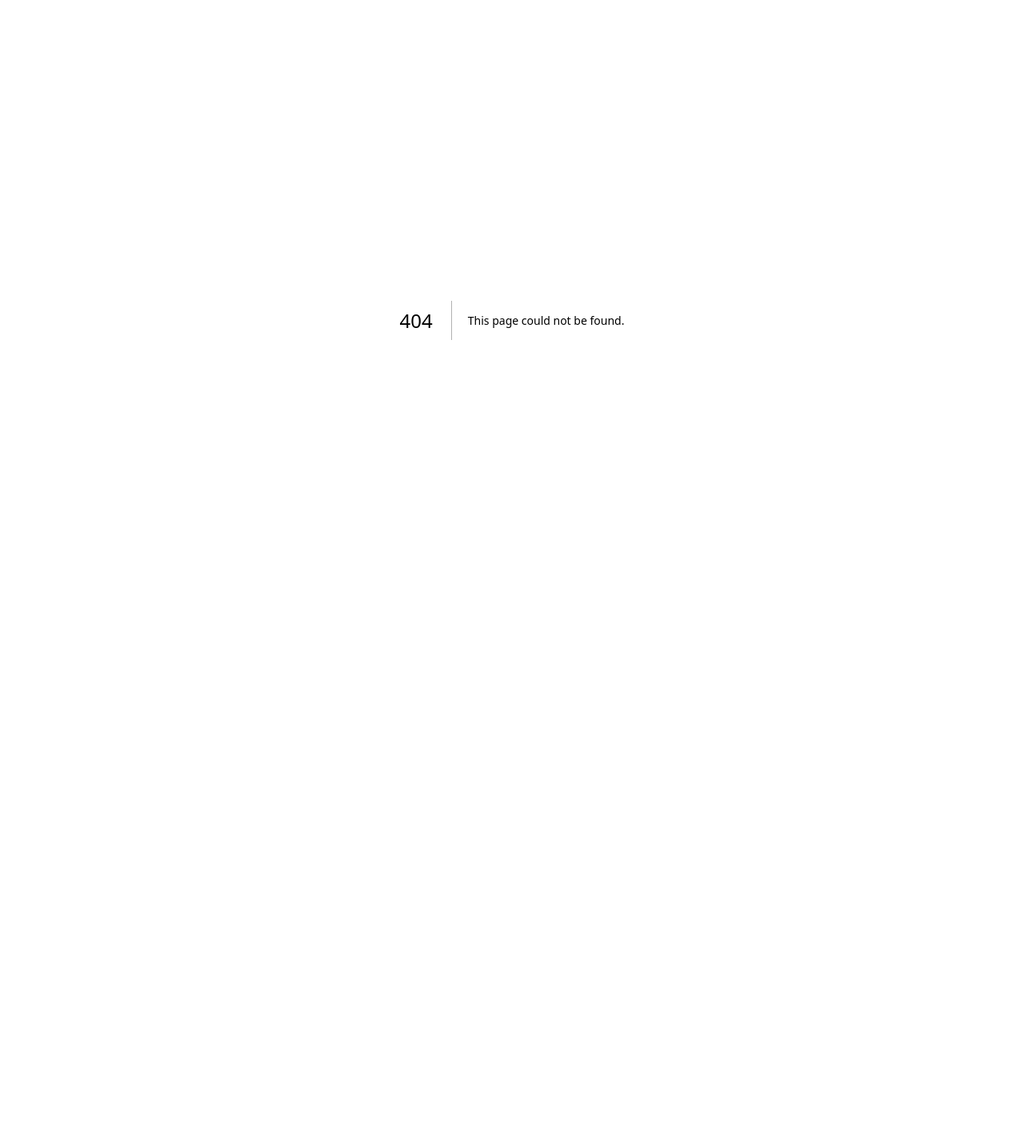
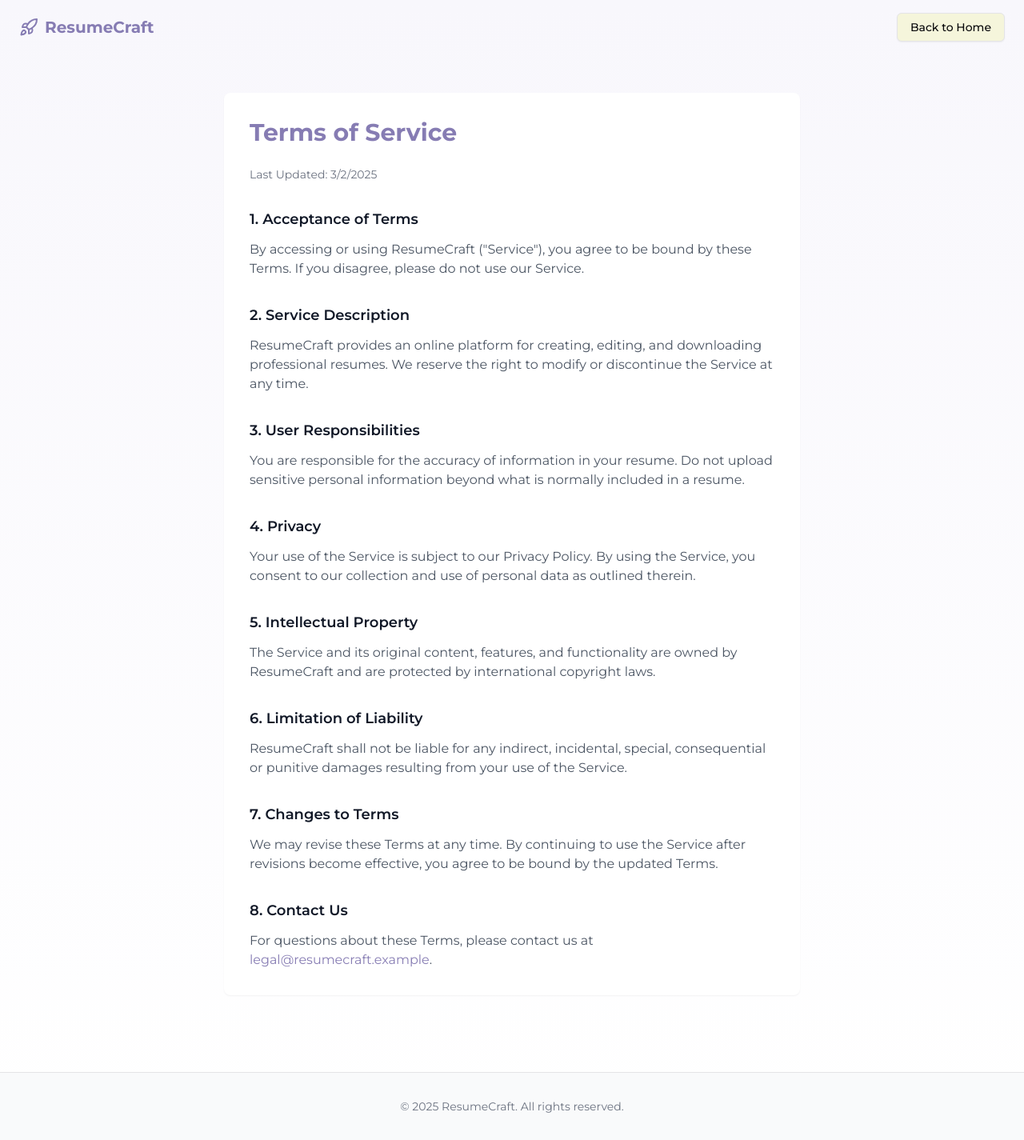
Before and after one commit to Reetam101/ResuFlex-Resume-Builder-, a Next.js app: page /tos in a window 1280 px wide. Before the commit this address had no page. Shown: the whole page at 80% size. Before the commit the page ends 800 px from the top, so only its background shows below. Built offline with nearby package versions, Linux system fonts and the light colour scheme.

Commit message:
feat: added the terms of service page and billing success page and stripe checkout session

```diff
--- /dev/null
+++ b/src/app/(main)/billing/success/page.tsx
@@ -0,0 +1,36 @@
+import { CheckCircle2, ArrowLeft } from "lucide-react";
+import Link from "next/link";
+
+export default function BillingSuccessPage() {
+  return (
+    <div className="bg-[#]min-h-screen bg-gradient-to-b from-[hsl(60 56% 91)] to-white flex items-center justify-center p-4">
+      <div className="max-w-md w-full bg-white rounded-xl shadow-sm p-8 text-center">
+        {/* Success Icon */}
+        <div className="mx-auto flex items-center justify-center h-20 w-20 rounded-full bg-green-100 mb-6">
+          <CheckCircle2 className="h-10 w-10 text-green-600" />
+        </div>
+
+        {/* Success Message */}
+        <h1 className="text-2xl font-bold text-gray-900 mb-3">Payment Successful!</h1>
+        <p className="text-gray-600 mb-8">
+          Thank you for your purchase. Your account has been upgraded successfully.
+        </p>
+
+        {/* Back to Resumes Button */}
+        <Link
+          href="/resumes"
+          className="inline-flex items-center justify-center px-6 py-3 border border-transparent text-base font-medium rounded-md text-white bg-[#867cb3] hover:bg-[#756aa3] transition-colors"
+        >
+          <ArrowLeft className="mr-2 h-4 w-4" />
+          Return to My Resumes
+        </Link>
+
+        {/* Additional Help */}
+        <p className="mt-6 text-sm text-gray-500">
+          Receipt sent to your email. Need help?{' '}
+          <a href="#" className="text-[#867cb3] hover:underline">Contact support</a>
+        </p>
+      </div>
+    </div>
+  );
+}
--- a/src/app/page.tsx
+++ b/src/app/page.tsx
@@ -3,9 +3,11 @@
 import logo from "@/assets/logo.png"
 import preview from "@/assets/preview.png"
 import { premiumFeatures, premiumPlusFeatures } from "@/components/premium/PremiumModal";
+import { Badge } from "@/components/ui/badge";
 
 import { Button } from "@/components/ui/button";
 import { Card, CardHeader, CardTitle, CardDescription, CardContent } from "@/components/ui/card";
+import { scrollToSection } from "@/lib/utils";
 import { useAuth, UserButton } from "@clerk/nextjs";
 import {
   Rocket,
@@ -29,11 +31,13 @@ import {
 } from "lucide-react";
 import Image from "next/image";
 import Link from "next/link";
+import { useRouter } from "next/navigation";
 import { useState } from "react";
 
 export default function Home() {
   const [mobileMenuOpen, setMobileMenuOpen] = useState(false);
  const {isSignedIn } = useAuth()
+ const router = useRouter();
   return (
     <div className="min-h-screen bg-gradient-to-b from-[hsl(60 56% 91)] to-white">
       {/* Navigation */}
@@ -62,9 +66,17 @@ export default function Home() {
 
         {/* Desktop Navigation */}
         <div className="hidden md:flex items-center space-x-4 px-6">
-          <Button variant="ghost" className="text-gray-700 hover:text-[#867cb3]">Features</Button>
-          <Button variant="ghost" className="text-gray-700 hover:text-[#867cb3]">Pricing</Button>
-          <Button variant="ghost" className="text-gray-700 hover:text-[#867cb3]">Templates</Button>
+          <Button variant="ghost" className="text-gray-700 hover:text-[#867cb3]" onClick={() => router.push("/tos")}>Terms of Services</Button>
+          <Button variant="ghost" className="text-gray-700 hover:text-[#867cb3]" onClick={() => scrollToSection('features')}>Features</Button>
+          <Button variant="ghost" className="text-gray-700 hover:text-[#867cb3]" onClick={() => scrollToSection('pricing')}>Pricing</Button>
+          {/* <Button variant="ghost" className="text-gray-700 hover:text-[#867cb3]">Templates</Button> */}
+          <Button variant="ghost" className="text-gray-700 hover:text-[#867cb3] relative group">
+  Templates
+  <span className="absolute -top-2 -right-2 bg-[#fff3cd] text-[#856404] text-[0.65rem] font-medium px-1.5 py-0.5 rounded-full border border-[#ffeeba] shadow-sm">
+    Coming Soon
+  </span>
+  <span className="sr-only">(Feature coming soon)</span>
+</Button>
           {
             isSignedIn ? (
               <div className="flex items-center gap-3">
@@ -147,7 +159,8 @@ export default function Home() {
           <Button size="lg" className="bg-[#867cb3] hover:bg-[#756aa3] px-6 sm:px-8">
             Get Started - It's Free
           </Button>
-          <Button size="lg" variant="outline" className="px-6 sm:px-8">
+          <Button size="lg" variant="outline" className="px-6 sm:px-8 relative">
+            <span className="absolute -top-2 -right-2 bg-[#fff3cd] text-[#856404] text-[0.65rem] font-medium px-1.5 py-0.5 rounded-full border border-[#ffeeba] shadow-sm">Coming soon</span>
             See Templates
           </Button>
         </div>
@@ -165,7 +178,7 @@ export default function Home() {
       </section>
 
       {/* Features Section */}
-      <section className="bg-white py-12 md:py-20">
+      <section id="features" className="bg-white py-12 md:py-20">
         <div className="container mx-auto px-4 sm:px-6">
           <h2 className="text-2xl sm:text-3xl font-bold text-center text-gray-900 mb-4">Powerful Features</h2>
           <p className="text-lg sm:text-xl text-center text-gray-600 mb-12 sm:mb-16 max-w-2xl mx-auto">
@@ -280,7 +293,7 @@ export default function Home() {
       </section>
 
       {/* Pricing Section */}
-      <section className="py-12 md:py-20 bg-white">
+      <section id="pricing" className="py-12 md:py-20 bg-white">
         <div className="container mx-auto px-4 sm:px-6">
           <h2 className="text-2xl sm:text-3xl font-bold text-center text-gray-900 mb-4">Simple, Transparent Pricing</h2>
           <p className="text-lg sm:text-xl text-center text-gray-600 mb-12 sm:mb-16 max-w-2xl mx-auto">
--- /dev/null
+++ b/src/app/tos/page.tsx
@@ -0,0 +1,94 @@
+// app/terms/page.tsx
+import { Button } from "@/components/ui/button";
+import { Rocket } from "lucide-react";
+import Link from "next/link";
+
+export default function TermsOfService() {
+  return (
+    <div className="min-h-screen bg-gradient-to-b from-[#f8f7fc] to-white">
+      {/* Navigation */}
+      <nav className="container mx-auto px-4 sm:px-6 py-4 flex justify-between items-center">
+        <Link href="/" className="flex items-center space-x-2">
+          <Rocket className="h-6 w-6 text-[#867cb3]" />
+          <span className="text-xl font-bold text-[#867cb3]">ResumeCraft</span>
+        </Link>
+        <Button asChild variant="outline">
+          <Link href="/">Back to Home</Link>
+        </Button>
+      </nav>
+
+      {/* Main Content */}
+      <main className="container mx-auto px-4 sm:px-6 py-12 max-w-3xl">
+        <div className="bg-white p-6 sm:p-8 rounded-lg shadow-sm">
+          <h1 className="text-2xl sm:text-3xl font-bold text-[#867cb3] mb-6">Terms of Service</h1>
+          <p className="text-sm text-gray-500 mb-8">Last Updated: {new Date().toLocaleDateString()}</p>
+
+          <div className="prose prose-sm max-w-none">
+            <section className="mb-8">
+              <h2 className="text-lg font-semibold text-gray-900 mb-3">1. Acceptance of Terms</h2>
+              <p className="text-gray-600 mb-4">
+                By accessing or using ResumeCraft ("Service"), you agree to be bound by these Terms. If you disagree, please do not use our Service.
+              </p>
+            </section>
+
+            <section className="mb-8">
+              <h2 className="text-lg font-semibold text-gray-900 mb-3">2. Service Description</h2>
+              <p className="text-gray-600 mb-4">
+                ResumeCraft provides an online platform for creating, editing, and downloading professional resumes. We reserve the right to modify or discontinue the Service at any time.
+              </p>
+            </section>
+
+            <section className="mb-8">
+              <h2 className="text-lg font-semibold text-gray-900 mb-3">3. User Responsibilities</h2>
+              <p className="text-gray-600 mb-4">
+                You are responsible for the accuracy of information in your resume. Do not upload sensitive personal information beyond what is normally included in a resume.
+              </p>
+            </section>
+
+            <section className="mb-8">
+              <h2 className="text-lg font-semibold text-gray-900 mb-3">4. Privacy</h2>
+              <p className="text-gray-600 mb-4">
+                Your use of the Service is subject to our Privacy Policy. By using the Service, you consent to our collection and use of personal data as outlined therein.
+              </p>
+            </section>
+
+            <section className="mb-8">
+              <h2 className="text-lg font-semibold text-gray-900 mb-3">5. Intellectual Property</h2>
+              <p className="text-gray-600 mb-4">
+                The Service and its original content, features, and functionality are owned by ResumeCraft and are protected by international copyright laws.
+              </p>
+            </section>
+
+            <section className="mb-8">
+              <h2 className="text-lg font-semibold text-gray-900 mb-3">6. Limitation of Liability</h2>
+              <p className="text-gray-600 mb-4">
+                ResumeCraft shall not be liable for any indirect, incidental, special, consequential or punitive damages resulting from your use of the Service.
+              </p>
+            </section>
+
+            <section className="mb-8">
+              <h2 className="text-lg font-semibold text-gray-900 mb-3">7. Changes to Terms</h2>
+              <p className="text-gray-600 mb-4">
+                We may revise these Terms at any time. By continuing to use the Service after revisions become effective, you agree to be bound by the updated Terms.
+              </p>
+            </section>
+
+            <section>
+              <h2 className="text-lg font-semibold text-gray-900 mb-3">8. Contact Us</h2>
+              <p className="text-gray-600">
+                For questions about these Terms, please contact us at <span className="text-[#867cb3]">legal@resumecraft.example</span>.
+              </p>
+            </section>
+          </div>
+        </div>
+      </main>
+
+      {/* Footer */}
+      <footer className="bg-gray-50 mt-12 py-8 border-t">
+        <div className="container mx-auto px-4 sm:px-6 text-center text-gray-500 text-sm">
+          <p>© {new Date().getFullYear()} ResumeCraft. All rights reserved.</p>
+        </div>
+      </footer>
+    </div>
+  );
+}
--- a/src/components/premium/PremiumModal.tsx
+++ b/src/components/premium/PremiumModal.tsx
@@ -1,10 +1,12 @@
 "use client"
 
-import React from "react";
+import React, { useState } from "react";
 import { Dialog, DialogContent, DialogHeader, DialogTitle } from "../ui/dialog";
 import { Check } from "lucide-react";
 import { Button } from "../ui/button";
 import usePremiumModal from "@/hooks/usePremiumModal";
+import { useToast } from "@/hooks/use-toast";
+import { createCheckoutSession } from "./actions";
 
 export const premiumFeatures = [
   "2 resumes",
@@ -23,8 +25,32 @@ export const premiumPlusFeatures = [
 export default function PremiumModal() {
   const {open, setOpen} = usePremiumModal()
 
+  const { toast } = useToast();
+  const [loading, setLoading] = useState(false);
+
+  async function handlePremiumClick(priceId: string) {
+    try {
+      setLoading(true)
+      const redirectUrl = await createCheckoutSession(priceId);
+
+      window.location.href = redirectUrl;
+    } catch (error) {
+      console.log(error);
+      toast({
+        variant: "destructive",
+        description: "Something went wrong. Please try again"
+      })
+    } finally {
+      setLoading(false)
+    }
+  }
+
   return (
-    <Dialog open={open} onOpenChange={setOpen}>
+    <Dialog open={open} onOpenChange={(open) => {
+      if(!loading) {
+        setOpen(open)
+      }
+    }}>
       <DialogContent className="max-w-2xl">
         <DialogHeader>
           <DialogTitle>
@@ -45,7 +71,8 @@ export default function PremiumModal() {
                   </li>
                 ))}
               </ul>
-              <Button>Get Premium</Button>
+              <Button onClick={() => handlePremiumClick(process.env.NEXT_PUBLIC_STRIPE_PRICE_ID_PRO_MONTHLY!)}
+                disabled={loading}>Get Premium</Button>
             </div>
             <div className="border-l mx-6" />
             <div className="flex w-1/2 flex-col space-y-5">
@@ -59,7 +86,8 @@ export default function PremiumModal() {
                   </li>
                 ))}
               </ul>
-              <Button variant="premium">Get Premium Plus</Button>
+              <Button onClick={() => handlePremiumClick(process.env.NEXT_PUBLIC_STRIPE_PRICE_ID_PRO_PLUS_MONTHLY!)}
+                disabled={loading} variant="premium">Get Premium Plus</Button>
             </div>
           </div>
         </div>
--- a/src/components/premium/actions.ts
+++ b/src/components/premium/actions.ts
@@ -23,6 +23,20 @@ export async function createCheckoutSession(priceId: string) {
       metadata: {
         userId: user.id
       }
+    },
+    custom_text: {
+      terms_of_service_acceptance: {
+        message: `I have read ResuFlex's [terms of services](${process.env.NEXT_PUBLIC_BASE_URL}/tos) and agree to them.`
+      }
+    },
+    consent_collection: {
+      terms_of_service: "required"
     }
   })
+
+  if(!session.url) {
+    throw new Error("Failed to create checkout session");
+  }
+
+  return session.url;
 }
--- a/src/lib/utils.ts
+++ b/src/lib/utils.ts
@@ -50,3 +50,13 @@ export function mapToResumeValues (data: ResumeServerData): ResumeValues {
     summary: data.summary || undefined
   }
 }
+
+export const scrollToSection = (id: string) => {
+  const element = document.getElementById(id);
+  if (element) {
+    element.scrollIntoView({
+      behavior: 'smooth',
+      block: 'start',
+    });
+  }
+};
```
